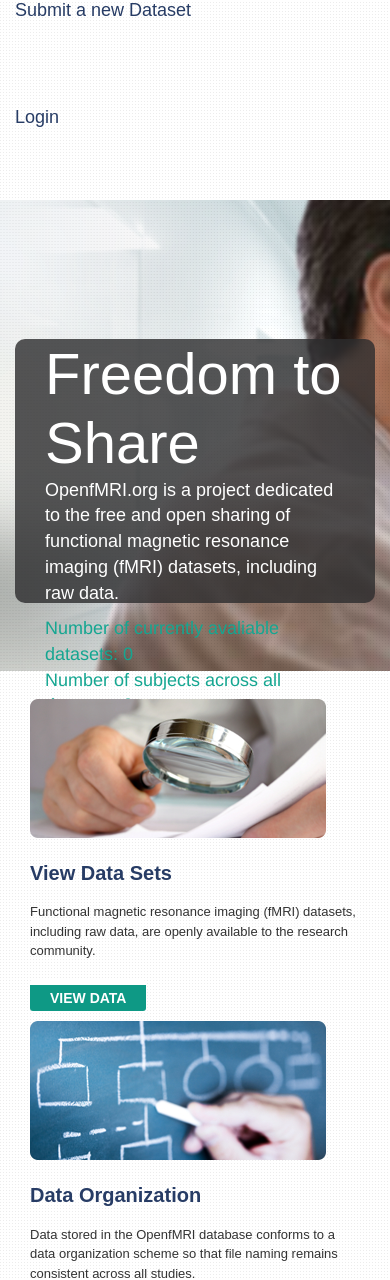
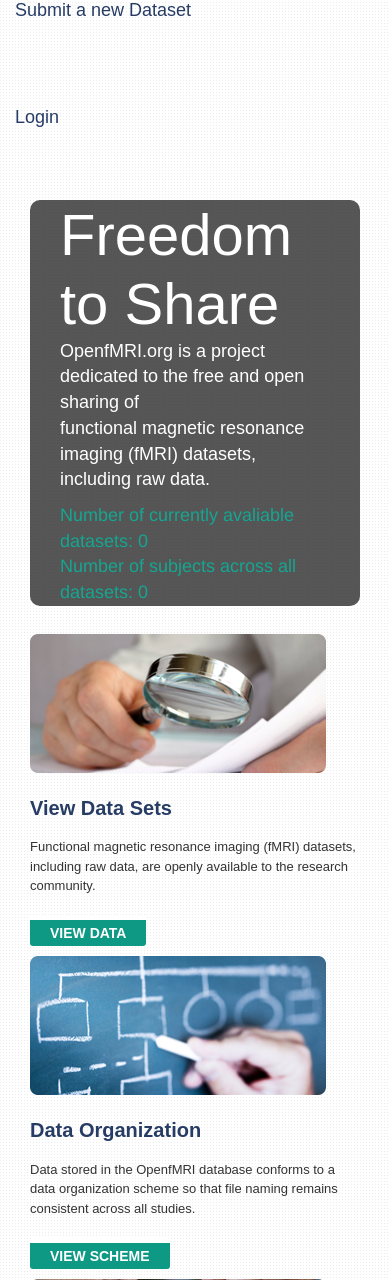
Before and after one commit to poldracklab/open_fmri, a Django app: page / in a window 390 px wide; the page is wider, and only the part inside the window is pictured. Shown: the part 313-1593 px from the top of that part. Run offline with Django 3.2, Linux system fonts and the light colour scheme; data that the repository does not hold is empty; some libraries are stand-ins or nearby versions.

Commit message:
force background images to disappear below certain screen widths. Allow header text div to handle its own height once screen becomes narrow to prevent overflow

```diff
--- a/open_fmri/assets/css/styles.css
+++ b/open_fmri/assets/css/styles.css
@@ -5,6 +5,7 @@
 #container-bg-front {
     background: rgba(0, 0, 0, 0) url("../images/banner_bg.png") repeat-x scroll center top;
 }
+
 
 #container-header {
     position: relative;
@@ -271,3 +272,18 @@ ol {
 .hidden_summary {
         display: none;
 }
+
+@media(max-width: 768px) {
+    #container-bg-front {
+        background: none;
+    }
+
+    #header-banner {
+        position: relative;
+        padding-top: 0;
+        margin: 0 auto;
+    }
+
+    .header-block {
+        height: auto;
+}
--- a/open_fmri/templates/base.html
+++ b/open_fmri/templates/base.html
@@ -70,10 +70,10 @@
             {% endfor %}
         {% endif %}
 
-        <div id="container-header" class="">
+        <div id="container-header" class="container">
             {% block header %}
             {% endblock %}
-            <img id="header-img" src="{% block header-image %}{% static 'images/banner_about.png' %}{% endblock %}">
+            <img id="header-img" class="hidden-xs" src="{% block header-image %}{% static 'images/banner_about.png' %}{% endblock %}">
         </div>
 
         <div id="container-content" class="{% block container-content-class %}col-md-8{% endblock %}">
```
